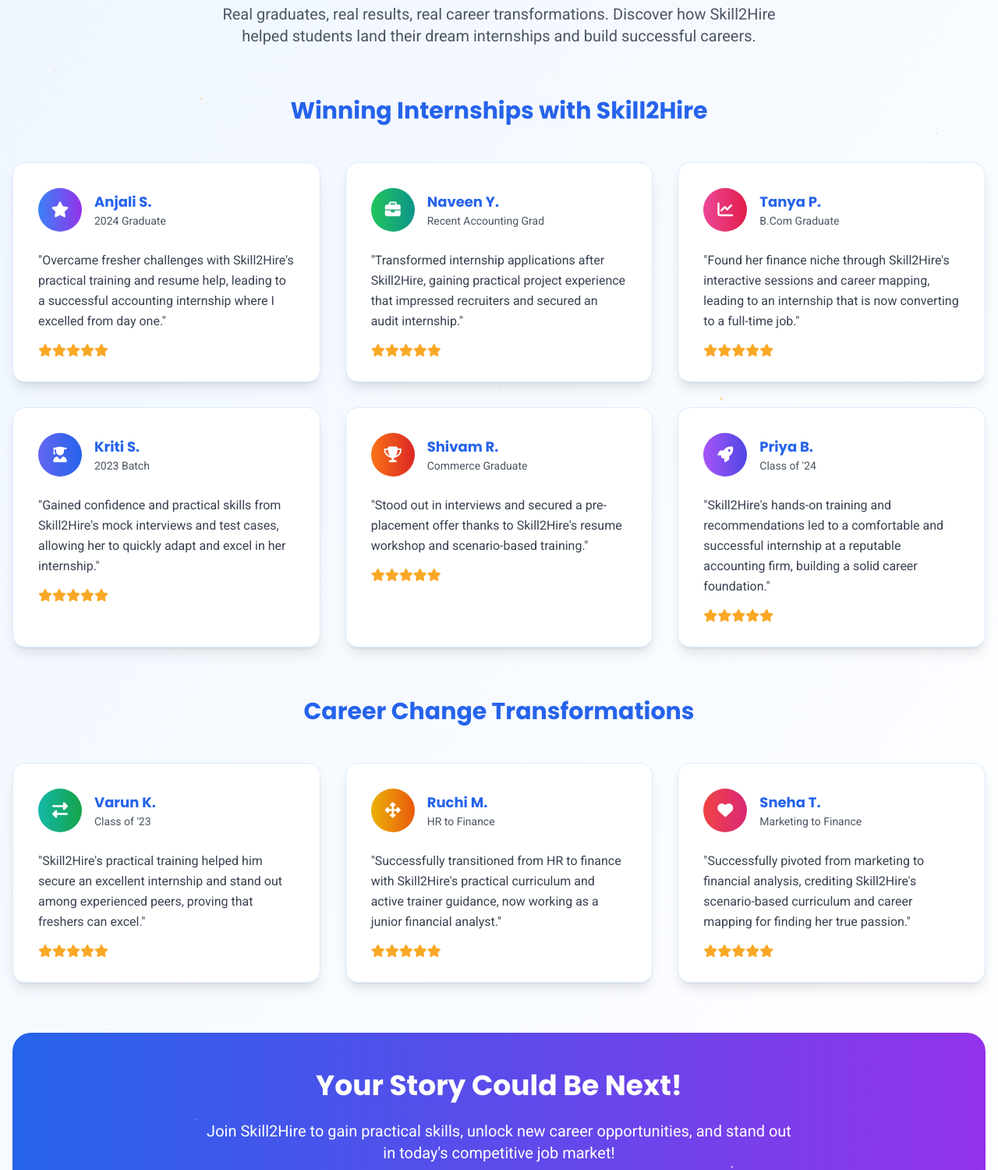
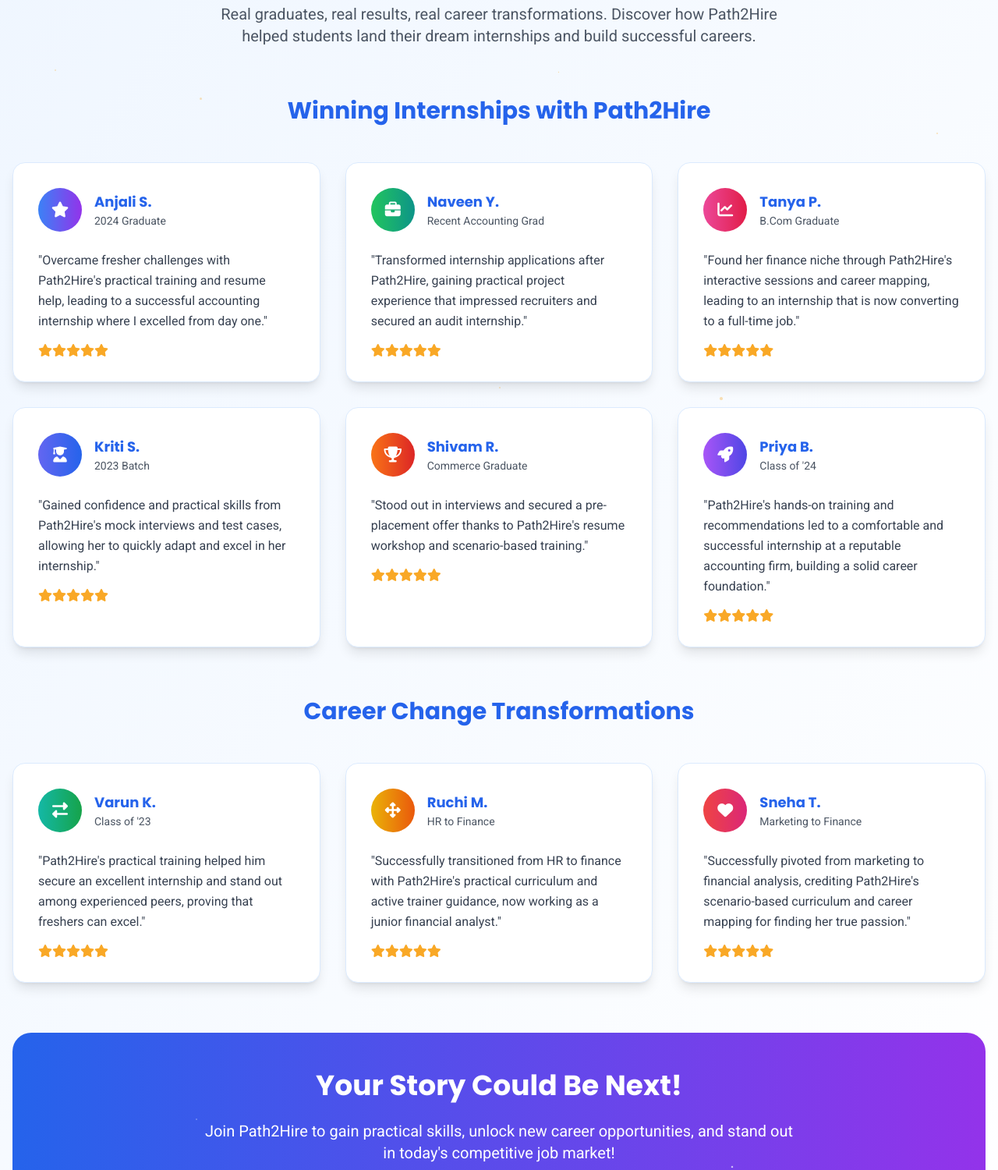
Before and after one commit to SamirSengupta/path2hire, a plain HTML site: page site/success.html in a window 1280 px wide. Shown: the part 156-1656 px from the top of the page at 78% size. Drawn offline with nearby package versions, Linux system fonts and the light colour scheme.

Commit message:
S2H to P2H

```diff
--- a/site/success.html
+++ b/site/success.html
@@ -149,12 +149,12 @@
   <div class="max-w-7xl mx-auto px-4 relative z-10">
     <div class="text-center mb-16">
       <h1 class="text-4xl md:text-5xl font-bold text-primary mb-4">Student Success Stories</h1>
-      <p class="text-xl text-gray-600 max-w-3xl mx-auto">Real graduates, real results, real career transformations. Discover how Skill2Hire helped students land their dream internships and build successful careers.</p>
+      <p class="text-xl text-gray-600 max-w-3xl mx-auto">Real graduates, real results, real career transformations. Discover how Path2Hire helped students land their dream internships and build successful careers.</p>
     </div>
 
     <!-- Internship Success Stories -->
     <div class="mb-16">
-      <h2 class="text-3xl font-bold text-center text-primary mb-12">Winning Internships with Skill2Hire</h2>
+      <h2 class="text-3xl font-bold text-center text-primary mb-12">Winning Internships with Path2Hire</h2>
 
       <!-- First Row -->
       <div class="grid grid-cols-1 md:grid-cols-3 gap-8 mb-8">
@@ -168,7 +168,7 @@
               <p class="text-sm text-gray-600">2024 Graduate</p>
             </div>
           </div>
-          <p class="text-gray-700 leading-relaxed">"Overcame fresher challenges with Skill2Hire's practical training and resume help, leading to a successful accounting internship where I excelled from day one."</p>
+          <p class="text-gray-700 leading-relaxed">"Overcame fresher challenges with Path2Hire's practical training and resume help, leading to a successful accounting internship where I excelled from day one."</p>
           <div class="mt-4 flex">
             <i class="fas fa-star text-accent"></i>
             <i class="fas fa-star text-accent"></i>
@@ -188,7 +188,7 @@
               <p class="text-sm text-gray-600">Recent Accounting Grad</p>
             </div>
           </div>
-          <p class="text-gray-700 leading-relaxed">"Transformed internship applications after Skill2Hire, gaining practical project experience that impressed recruiters and secured an audit internship."</p>
+          <p class="text-gray-700 leading-relaxed">"Transformed internship applications after Path2Hire, gaining practical project experience that impressed recruiters and secured an audit internship."</p>
           <div class="mt-4 flex">
             <i class="fas fa-star text-accent"></i>
             <i class="fas fa-star text-accent"></i>
@@ -208,7 +208,7 @@
               <p class="text-sm text-gray-600">B.Com Graduate</p>
             </div>
           </div>
-          <p class="text-gray-700 leading-relaxed">"Found her finance niche through Skill2Hire's interactive sessions and career mapping, leading to an internship that is now converting to a full-time job."</p>
+          <p class="text-gray-700 leading-relaxed">"Found her finance niche through Path2Hire's interactive sessions and career mapping, leading to an internship that is now converting to a full-time job."</p>
           <div class="mt-4 flex">
             <i class="fas fa-star text-accent"></i>
             <i class="fas fa-star text-accent"></i>
@@ -231,7 +231,7 @@
               <p class="text-sm text-gray-600">2023 Batch</p>
             </div>
           </div>
-          <p class="text-gray-700 leading-relaxed">"Gained confidence and practical skills from Skill2Hire's mock interviews and test cases, allowing her to quickly adapt and excel in her internship."</p>
+          <p class="text-gray-700 leading-relaxed">"Gained confidence and practical skills from Path2Hire's mock interviews and test cases, allowing her to quickly adapt and excel in her internship."</p>
           <div class="mt-4 flex">
             <i class="fas fa-star text-accent"></i>
             <i class="fas fa-star text-accent"></i>
@@ -251,7 +251,7 @@
               <p class="text-sm text-gray-600">Commerce Graduate</p>
             </div>
           </div>
-          <p class="text-gray-700 leading-relaxed">"Stood out in interviews and secured a pre-placement offer thanks to Skill2Hire's resume workshop and scenario-based training."</p>
+          <p class="text-gray-700 leading-relaxed">"Stood out in interviews and secured a pre-placement offer thanks to Path2Hire's resume workshop and scenario-based training."</p>
           <div class="mt-4 flex">
             <i class="fas fa-star text-accent"></i>
             <i class="fas fa-star text-accent"></i>
@@ -271,7 +271,7 @@
               <p class="text-sm text-gray-600">Class of '24</p>
             </div>
           </div>
-          <p class="text-gray-700 leading-relaxed">"Skill2Hire's hands-on training and recommendations led to a comfortable and successful internship at a reputable accounting firm, building a solid career foundation."</p>
+          <p class="text-gray-700 leading-relaxed">"Path2Hire's hands-on training and recommendations led to a comfortable and successful internship at a reputable accounting firm, building a solid career foundation."</p>
           <div class="mt-4 flex">
             <i class="fas fa-star text-accent"></i>
             <i class="fas fa-star text-accent"></i>
@@ -298,7 +298,7 @@
               <p class="text-sm text-gray-600">Class of '23</p>
             </div>
           </div>
-          <p class="text-gray-700 leading-relaxed">"Skill2Hire's practical training helped him secure an excellent internship and stand out among experienced peers, proving that freshers can excel."</p>
+          <p class="text-gray-700 leading-relaxed">"Path2Hire's practical training helped him secure an excellent internship and stand out among experienced peers, proving that freshers can excel."</p>
           <div class="mt-4 flex">
             <i class="fas fa-star text-accent"></i>
             <i class="fas fa-star text-accent"></i>
@@ -318,7 +318,7 @@
               <p class="text-sm text-gray-600">HR to Finance</p>
             </div>
           </div>
-          <p class="text-gray-700 leading-relaxed">"Successfully transitioned from HR to finance with Skill2Hire's practical curriculum and active trainer guidance, now working as a junior financial analyst."</p>
+          <p class="text-gray-700 leading-relaxed">"Successfully transitioned from HR to finance with Path2Hire's practical curriculum and active trainer guidance, now working as a junior financial analyst."</p>
           <div class="mt-4 flex">
             <i class="fas fa-star text-accent"></i>
             <i class="fas fa-star text-accent"></i>
@@ -338,7 +338,7 @@
               <p class="text-sm text-gray-600">Marketing to Finance</p>
             </div>
           </div>
-          <p class="text-gray-700 leading-relaxed">"Successfully pivoted from marketing to financial analysis, crediting Skill2Hire's scenario-based curriculum and career mapping for finding her true passion."</p>
+          <p class="text-gray-700 leading-relaxed">"Successfully pivoted from marketing to financial analysis, crediting Path2Hire's scenario-based curriculum and career mapping for finding her true passion."</p>
           <div class="mt-4 flex">
             <i class="fas fa-star text-accent"></i>
             <i class="fas fa-star text-accent"></i>
@@ -360,7 +360,7 @@
       </div>
       <div class="relative z-10">
         <h2 class="text-3xl md:text-4xl font-bold mb-6">Your Story Could Be Next!</h2>
-        <p class="text-xl mb-8 max-w-3xl mx-auto">Join Skill2Hire to gain practical skills, unlock new career opportunities, and stand out in today's competitive job market!</p>
+        <p class="text-xl mb-8 max-w-3xl mx-auto">Join Path2Hire to gain practical skills, unlock new career opportunities, and stand out in today's competitive job market!</p>
         <div class="flex flex-col sm:flex-row gap-4 justify-center">
           <a href="/assessment" class="bg-white text-blue-600 px-8 py-4 rounded-full font-semibold text-lg hover:bg-gray-100 transition-colors inline-flex items-center">
             <i class="fas fa-clipboard-check mr-2"></i>
```
